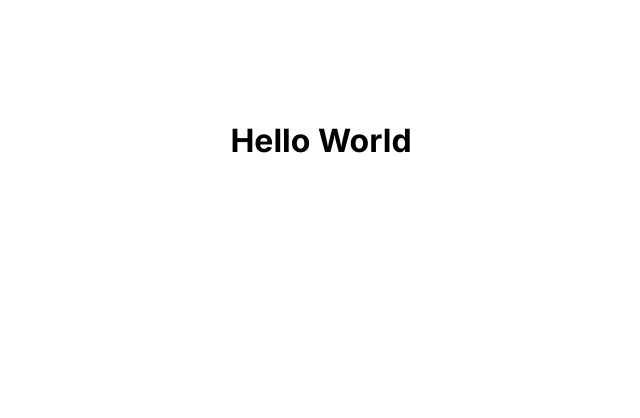
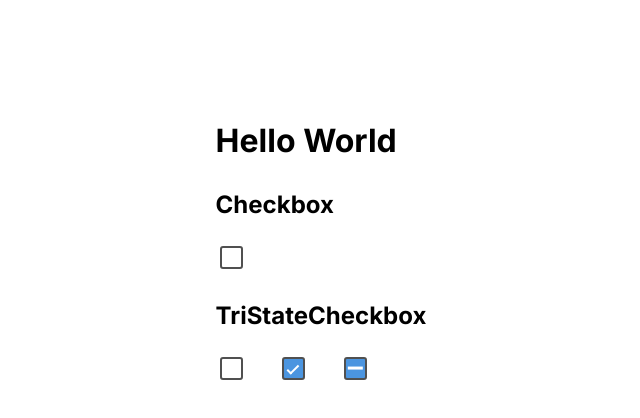
Before and after one commit to KamranProg/cs-download-list, a Next.js app: page / in a window 1280 px wide. Shown: the top 418 px of the page, without its empty margins (319-959 px from the left). Built offline with nearby package versions, Linux system fonts and the light colour scheme.

Commit message:
feat(CheckBox, TriStateCheckbox): add CheckBox and TriStateCheckbox components

```diff
--- a/src/app/globals.css
+++ b/src/app/globals.css
@@ -20,6 +20,36 @@
     --text-md: calc(var(--text-sm) * var(--scale));
     --text-lg: calc(var(--text-md) * var(--scale));
     --text-xl: calc(var(--text-lg) * var(--scale));
+
+    /* checkbox sizes */
+    --checkbox-size: 1.25rem; /* Base size */
+    --checkmark-width: 0.25rem;
+    --checkmark-height: 0.5rem;
+    --minus-width: 0.625rem;
+    --minus-height: 0.125rem;
+    --border-width: 0.125rem;
+
+    /*sm*/
+    --checkbox-size-sm: var(--text-sm);
+    --checkmark-width-sm: calc(0.25 * var(--text-sm));
+    --checkmark-height-sm: calc(0.5 * var(--text-sm));
+    --minus-width-sm: calc(0.625 * var(--text-sm));
+    --minus-height-sm: calc(0.125 * var(--text-sm));
+    --border-width-sm: calc(0.125 * var(--text-sm));
+    /*md*/
+    --checkbox-size-md: var(--text-md);
+    --checkmark-width-md: calc(0.25 * var(--text-md));
+    --checkmark-height-md: calc(0.5 * var(--text-md));
+    --minus-width-md: calc(0.625 * var(--text-md));
+    --minus-height-md: calc(0.125 * var(--text-md));
+    --border-width-md: calc(0.125 * var(--text-md));
+    /* lg */
+    --checkbox-size-lg: var(--text-lg);
+    --checkmark-width-lg: calc(0.25 * var(--text-lg));
+    --checkmark-height-lg: calc(0.5 * var(--text-lg));
+    --minus-width-lg: calc(0.625 * var(--text-lg));
+    --minus-height-lg: calc(0.125 * var(--text-lg));
+    --border-width-lg: calc(0.125 * var(--text-lg));
   }
   /* Reset and global styles */
   html {
--- a/src/app/page.module.css
+++ b/src/app/page.module.css
@@ -6,3 +6,8 @@
   padding: 6rem;
   min-height: 100vh;
 }
+
+.flexGap{
+  display: flex;
+  gap: 2rem;
+}
--- a/src/app/page.tsx
+++ b/src/app/page.tsx
@@ -1,10 +1,37 @@
-import Image from "next/image";
+"use client";
+import CheckBox from "@/ui/CheckBox/CheckBox";
+import TriStateCheckbox from "@/ui/CheckBox/TriStateCheckBox";
+import IconLink from "@/ui/IconLink/IconLink";
+import { AiOutlineDownload } from "react-icons/ai";
 import styles from "./page.module.css";
 
 export default function Home() {
   return (
     <main className={styles.main}>
-      <h1>Hello World</h1>
+      <div className="container">
+        <h1>Hello World</h1>
+
+        <h2>Checkbox</h2>
+        <div className={styles.flexGap}>
+          <div>
+            <CheckBox scale="lg" />
+          </div>
+        </div>
+        <h2>TriStateCheckbox</h2>
+        <div className={styles.flexGap}>
+          <div>
+            <TriStateCheckbox scale="lg" value="Empty" />
+          </div>
+
+          <div>
+            <TriStateCheckbox scale="lg" value="Checked" />
+          </div>
+          <div>
+            <TriStateCheckbox scale="lg" value="Indeterminate" />
+          </div>
+        </div>
+
+      </div>
     </main>
   );
 }
--- /dev/null
+++ b/src/ui/CheckBox/CheckBox.module.css
@@ -0,0 +1,126 @@
+/* Base styles for the checkbox */
+.checkbox {
+  appearance: none;
+  width: var(--checkbox-size);
+  height: var(--checkbox-size);
+  border: var(--border-width) solid var(--black);
+  border-radius: 0.1875rem;
+  position: relative;
+  cursor: pointer;
+  background-color: var(--white);
+}
+
+/* Style for checked state */
+.checkbox:checked {
+  background-color: var(--blue);
+}
+
+/* Checkmark for checked state */
+.checkbox:checked::after {
+  content: "";
+  position: absolute;
+  top: 50%;
+  left: 50%;
+  width: var(--checkmark-width);
+  height: var(--checkmark-height);
+  border: solid var(--white); /* Custom checkmark color */
+  border-width: 0 var(--border-width) var(--border-width) 0;
+  transform: translate(-50%, -50%) rotate(45deg);
+}
+
+/* Indeterminate state */
+.checkbox:indeterminate {
+  background-color: var(--blue);
+}
+
+/* Minus sign for indeterminate state */
+.checkbox:indeterminate::after {
+  content: "";
+  position: absolute;
+  top: 50%;
+  left: 50%;
+  width: var(--minus-width);
+  height: var(--minus-height);
+  background-color: var(--white);
+  transform: translate(-50%, -50%);
+}
+
+/* Disabled state */
+.checkbox:disabled {
+  background-color: var(--disabled-background-color);
+  border-color: var(--disabled-color);
+  cursor: not-allowed;
+}
+
+.checkbox:disabled::after {
+  border-color: var(--disabled-color);
+}
+
+/*sm checkbox*/
+.checkbox.sm {
+  width: var(--checkbox-size-sm);
+  height: var(--checkbox-size-sm);
+  border: var(--border-width-sm) solid var(--black);
+}
+
+.checkbox.sm:checked::after {
+  width: var(--checkmark-width-sm);
+  height: var(--checkmark-height-sm);
+  border-width: 0 var(--border-width-sm) var(--border-width-sm) 0;
+}
+
+.checkbox.sm:indeterminate::after {
+  width: var(--minus-width-sm);
+  height: var(--minus-height-sm);
+}
+
+.checkbox.sm:disabled {
+  background-color: var(--disabled-background-color);
+  border-color: var(--disabled-color);
+}
+
+/*md checkbox*/
+.checkbox.md {
+  width: var(--checkbox-size-md);
+  height: var(--checkbox-size-md);
+  border: var(--border-width-md) solid var(--black);
+}
+
+.checkbox.md:checked::after {
+  width: var(--checkmark-width-md);
+  height: var(--checkmark-height-md);
+  border-width: 0 var(--border-width-md) var(--border-width-md) 0;
+}
+
+.checkbox.md:indeterminate::after {
+  width: var(--minus-width-md);
+  height: var(--minus-height-md);
+}
+
+.checkbox.md:disabled {
+  background-color: var(--disabled-background-color);
+  border-color: var(--disabled-color);
+}
+
+/*lg checkbox*/
+.checkbox.lg {
+  width: var(--checkbox-size-lg);
+  height: var(--checkbox-size-lg);
+  border: var(--border-width-lg) solid var(--black);
+}
+
+.checkbox.lg:checked::after {
+  width: var(--checkmark-width-lg);
+  height: var(--checkmark-height-lg);
+  border-width: 0 var(--border-width-lg) var(--border-width-lg) 0;
+}
+
+.checkbox.lg:indeterminate::after {
+  width: var(--minus-width-lg);
+  height: var(--minus-height-lg);
+}
+
+.checkbox.lg:disabled {
+  background-color: var(--disabled-background-color);
+  border-color: var(--disabled-color);
+}
--- /dev/null
+++ b/src/ui/CheckBox/CheckBox.tsx
@@ -0,0 +1,31 @@
+// CheckboxRow.js
+import React from "react";
+import clsx from "clsx";
+import styles from "./CheckBox.module.css";
+
+export interface CheckBoxProps
+  extends React.InputHTMLAttributes<HTMLInputElement> {
+  scale?: "sm" | "md" | "lg";
+}
+
+function CheckBox({
+  name,
+  checked,
+  onChange,
+  className,
+  scale = "lg",
+  ...rest
+}: CheckBoxProps) {
+  return (
+    <input
+      className={clsx(styles.checkbox, styles[scale], className )}
+      type="checkbox"
+      name={name}
+      checked={checked}
+      onChange={onChange}
+      {...rest}
+    />
+  );
+}
+
+export default CheckBox;
--- /dev/null
+++ b/src/ui/CheckBox/TriStateCheckBox.tsx
@@ -0,0 +1,57 @@
+'use client';
+import { useEffect, useRef } from "react";
+import clsx from "clsx";
+import { CheckBoxProps } from "@/ui/CheckBox/CheckBox";
+import styles from "./CheckBox.module.css";
+
+export type CheckboxState = "Checked" | "Indeterminate" | "Empty";
+
+export const CHECKBOX_STATES: Record<CheckboxState, CheckboxState> = {
+  Checked: "Checked",
+  Indeterminate: "Indeterminate",
+  Empty: "Empty",
+};
+
+interface TriStateCheckbox extends CheckBoxProps {
+  value: keyof typeof CHECKBOX_STATES;
+  numSelected?: number;
+  numTotal?: number;
+}
+
+const TriStateCheckbox = ({
+  value,
+  numSelected = 0,
+  numTotal,
+  scale = "lg",
+  className,
+  ...rest
+}: Omit<TriStateCheckbox, "checked">) => {
+  const checkboxRef = useRef<HTMLInputElement>(null);
+
+  useEffect(() => {
+    if (checkboxRef.current) {
+      if (value === CHECKBOX_STATES.Checked) {
+        checkboxRef.current.checked = true;
+        checkboxRef.current.indeterminate = false;
+      } else if (value === CHECKBOX_STATES.Empty) {
+        checkboxRef.current.checked = false;
+        checkboxRef.current.indeterminate = false;
+      } else if (value === CHECKBOX_STATES.Indeterminate) {
+        checkboxRef.current.checked = false;
+        checkboxRef.current.indeterminate = true;
+      }
+    }
+  }, [value]);
+
+  return (
+    <input
+      className={clsx(styles.checkbox, styles[scale], className)}
+      ref={checkboxRef}
+      checked={value === CHECKBOX_STATES.Checked}
+      type="checkbox"
+      {...rest}
+    />
+  );
+};
+
+export default TriStateCheckbox;
```
